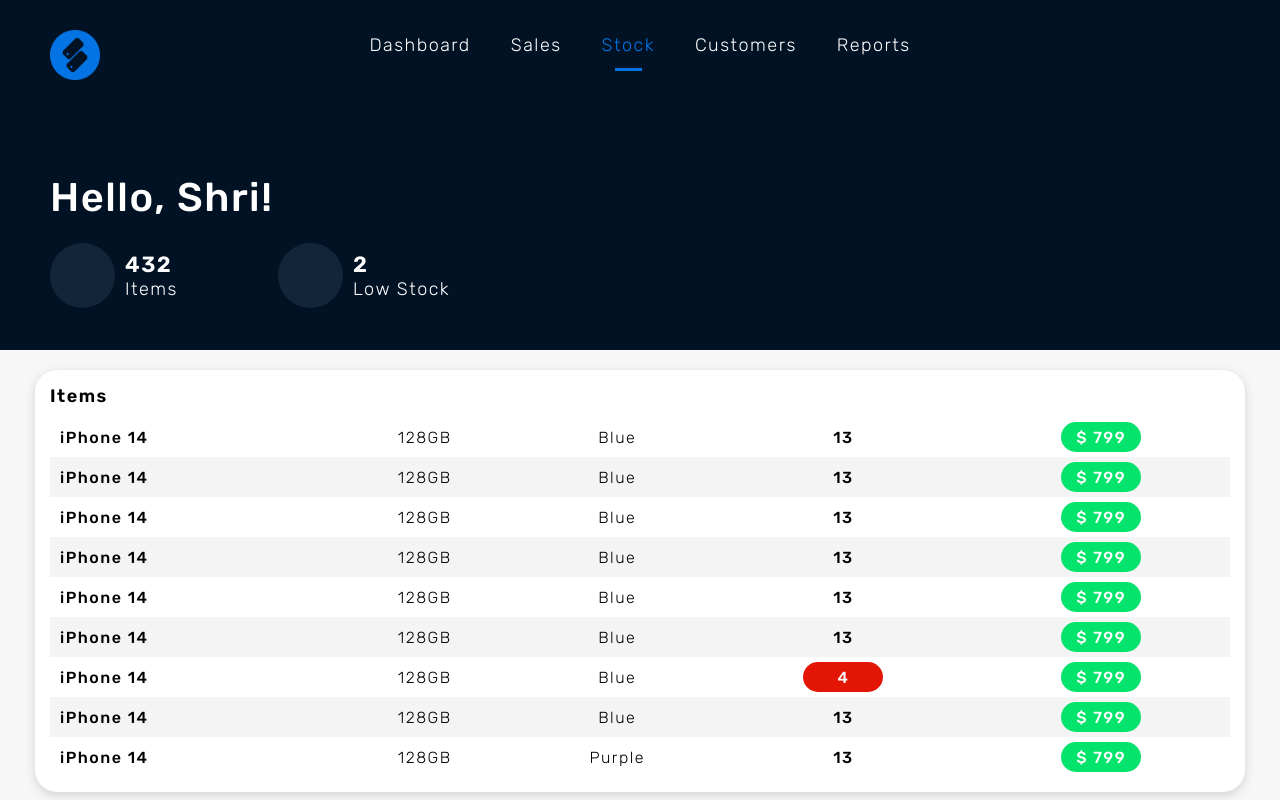
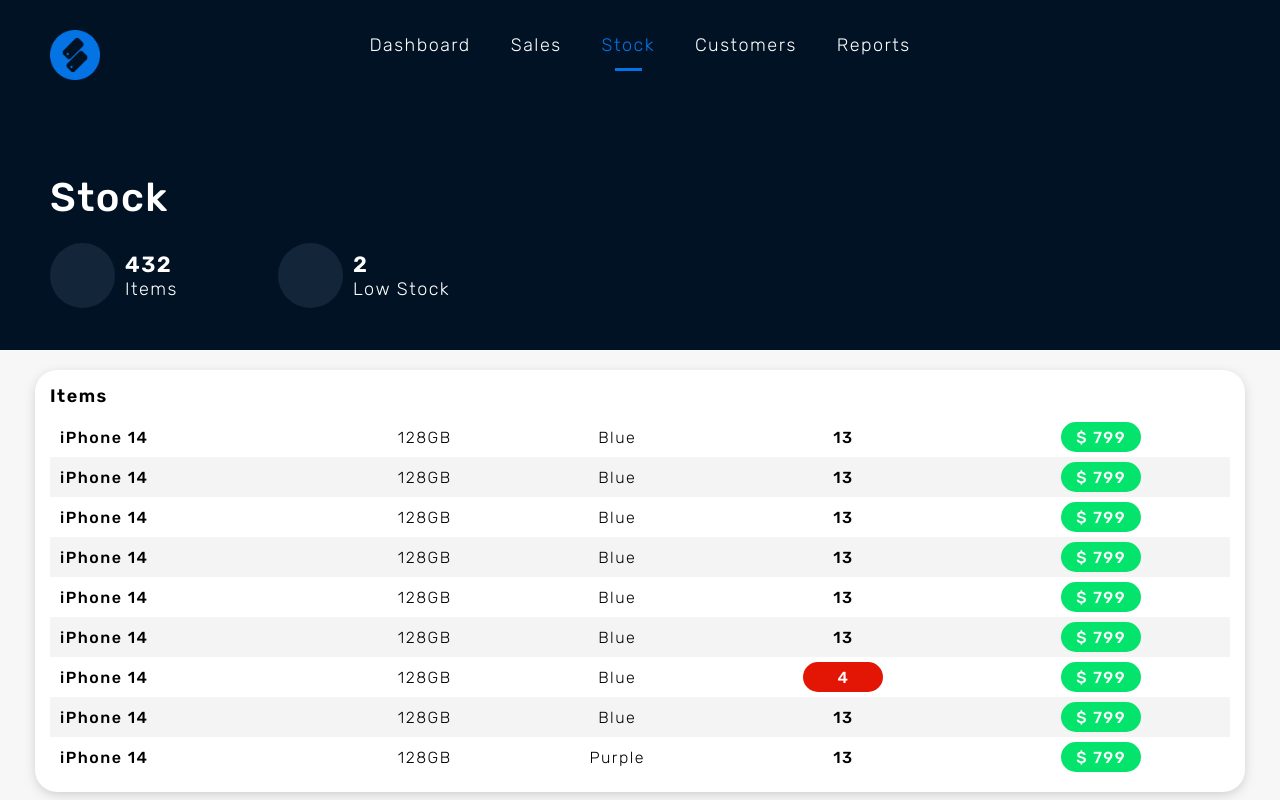
Before and after one commit to EdsonnOliveira/shricell, a Next.js app: page /stock in a window 1280 px wide. Built offline with nearby package versions, Linux system fonts and the light colour scheme.

Commit message:
Title adjustments

```diff
--- a/src/atomic/organisms/header/index.tsx
+++ b/src/atomic/organisms/header/index.tsx
@@ -34,6 +34,7 @@
 ]
 
 const Header: React.FC<IndexProps> = ({
+    title,
     bgColor = 'secondary',
     size = 'large',
     itemsPreview
@@ -71,7 +72,9 @@
             {
                 bgColor == 'secondary' && size == 'large' && (
                     <BoxInfo>
-                        <h2 className='fontWhite txtHello'>Hello, Shri!</h2>
+                        <h2 className='fontWhite txtHello'>
+                            { title ?? optionsComponents.find(page => page.page == router.pathname)?.name }
+                        </h2>
                         <BoxValues>
                             { itemsPreview?.map((item, index) => <Bubble title={item.title} value={item.value} icon={item.icon} />) }
                         </BoxValues>
--- a/src/atomic/organisms/header/models.tsx
+++ b/src/atomic/organisms/header/models.tsx
@@ -2,6 +2,7 @@
 import { HeaderItemsPreview } from "@atomic/constants/header";
 
 export interface IndexProps {
+    title?: string;
     bgColor?: BGColorType;
     size?: SizeType;
     itemsPreview?: HeaderItemsPreview[]
--- a/src/pages/dashboard/view.tsx
+++ b/src/pages/dashboard/view.tsx
@@ -20,7 +20,7 @@
         <Head>
             <title>Dashboard - ShriCell</title>
         </Head>
-        <Header itemsPreview={itemsPreview} />
+        <Header title='Hello, Shri!' itemsPreview={itemsPreview} />
         <main className="main">
             <BoxCommon
                 flex={useMediaQuery('(max-width: 1100px)') ? 'unset' : '1'}
```
